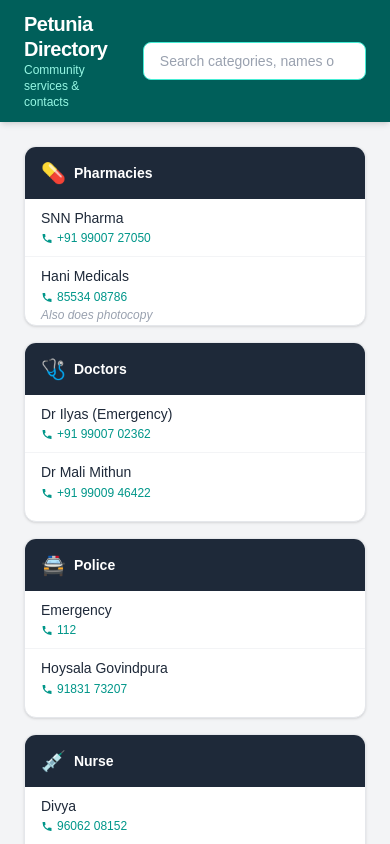
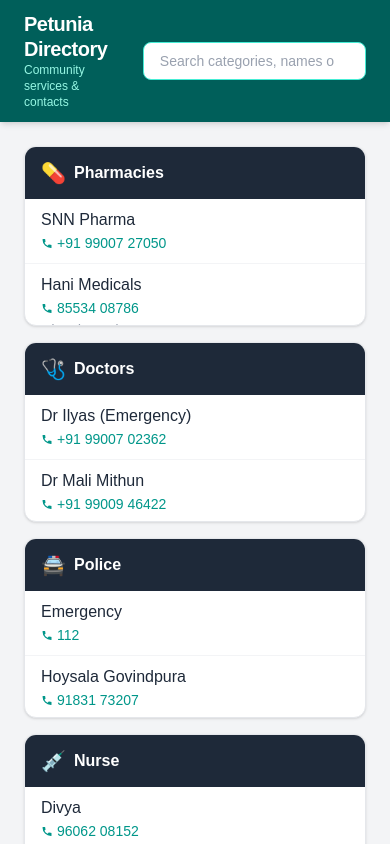
Before and after one commit to nanzwilly/petunia-directory, a Next.js app: page / in a window 390 px wide. Shown: the top 844 px of the page. Built offline with nearby package versions, Linux system fonts and the light colour scheme.

Commit message:
Increase font size on mobile only
Co-Authored-By: Claude Opus 4.6 <noreply@anthropic.com>

```diff
--- a/app/page.tsx
+++ b/app/page.tsx
@@ -82,7 +82,7 @@ function PhoneLink({ phone }: { phone: string }) {
   return (
     <a
       href={`tel:${formatPhone(phone)}`}
-      className="inline-flex items-center gap-1 text-teal-600 font-medium hover:underline text-xs"
+      className="inline-flex items-center gap-1 text-teal-600 font-medium hover:underline text-sm sm:text-xs"
     >
       <svg xmlns="http://www.w3.org/2000/svg" className="w-3 h-3" viewBox="0 0 24 24" fill="currentColor">
         <path d="M6.62 10.79a15.05 15.05 0 006.59 6.59l2.2-2.2a1 1 0 011.01-.24 11.47 11.47 0 003.58.57 1 1 0 011 1V21a1 1 0 01-1 1A17 17 0 013 5a1 1 0 011-1h3.5a1 1 0 011 1 11.47 11.47 0 00.57 3.58 1 1 0 01-.25 1.01l-2.2 2.2z" />
@@ -98,16 +98,16 @@ function CategoryCard({ category, entries }: { category: string; entries: Entry[
       {/* Card header */}
       <div className="bg-gray-800 px-4 py-3 flex items-center gap-2 flex-shrink-0">
         <span className="text-xl">{categoryIcon(category)}</span>
-        <h2 className="text-white font-semibold text-sm">{category}</h2>
+        <h2 className="text-white font-semibold text-base sm:text-sm">{category}</h2>
       </div>
       {/* Entries — scrollable */}
       <div className="divide-y divide-gray-100 overflow-y-auto flex-1">
         {entries.map((entry, i) => (
           <div key={i} className="px-4 py-2.5 flex flex-col gap-0.5">
-            <p className="text-gray-800 text-sm font-medium leading-snug">{entry.name}</p>
+            <p className="text-gray-800 text-base sm:text-sm font-medium leading-snug">{entry.name}</p>
             {entry.phone && <PhoneLink phone={entry.phone} />}
             {entry.phone2 && <PhoneLink phone={entry.phone2} />}
-            {entry.note && <p className="text-xs text-gray-400 italic">{entry.note}</p>}
+            {entry.note && <p className="text-sm sm:text-xs text-gray-400 italic">{entry.note}</p>}
           </div>
         ))}
       </div>
```
